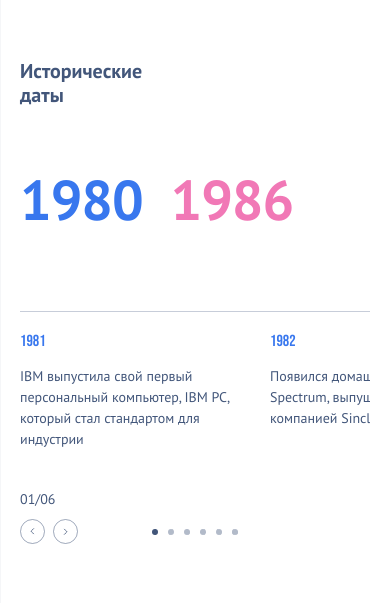
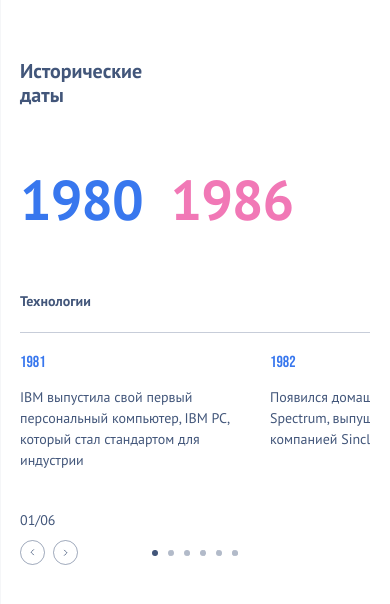
Before and after one commit to solarlime/test-only.digital, a React app: page / in a window 390 px wide. Shown: the top 604 px of the page. Built offline with nearby package versions, Linux system fonts and the light colour scheme.

Commit message:
Added the period name for mobiles

```diff
--- a/src/App.tsx
+++ b/src/App.tsx
@@ -113,6 +113,16 @@ const HeaderWrapper = styled.div`
   width: 100%;
 `;
 
+const H3 = styled.h3`
+  align-self: flex-start;
+  padding: 0 var(--padding-outer);
+  margin: 0;
+  font-size: var(--font-size);
+  font-weight: bold;
+  line-height: 1.5;
+  box-sizing: border-box;
+`;
+
 gsap.registerPlugin(MotionPathPlugin);
 
 const offsetAngle = -60;
@@ -167,6 +177,7 @@ const Block = observer(() => {
           </HeaderWrapper>
           <Numbers />
           {!isCompact && <CircleController ref={itemsRef} />}
+          {isCompact && <H3>{blockStore.period.name}</H3>}
           <Circle ref={circleRef} />
           <CircleHorizontalLine />
         </CircleWrapper>
--- a/src/content/content.json
+++ b/src/content/content.json
@@ -2,7 +2,7 @@
   {
     "from": 1980,
     "to": 1986,
-    "theme": "Технологии",
+    "name": "Технологии",
     "dates": [
       {
         "date": 1981,
@@ -25,7 +25,7 @@
   {
     "from": 1987,
     "to": 1991,
-    "theme": "Кино",
+    "name": "Кино",
     "dates": [
       {
         "date": 1987,
@@ -52,7 +52,7 @@
   {
     "from": 1992,
     "to": 1997,
-    "theme": "Литература",
+    "name": "Литература",
     "dates": [
       {
         "date": 1992,
@@ -75,7 +75,7 @@
   {
     "from": 1999,
     "to": 2004,
-    "theme": "Театр",
+    "name": "Театр",
     "dates": [
       {
         "date": 1999,
@@ -98,7 +98,7 @@
   {
     "from": 2006,
     "to": 2014,
-    "theme": "Спорт",
+    "name": "Спорт",
     "dates": [
       {
         "date": 2006,
@@ -125,7 +125,7 @@
   {
     "from": 2015,
     "to": 2022,
-    "theme": "Наука",
+    "name": "Наука",
     "dates": [
       {
         "date": 2015,
--- a/src/interfaces/content.ts
+++ b/src/interfaces/content.ts
@@ -6,7 +6,7 @@ interface IDate {
 interface IPeriod {
   from: number;
   to: number;
-  theme: string;
+  name: string;
   dates: IDate[];
 }
 
```
